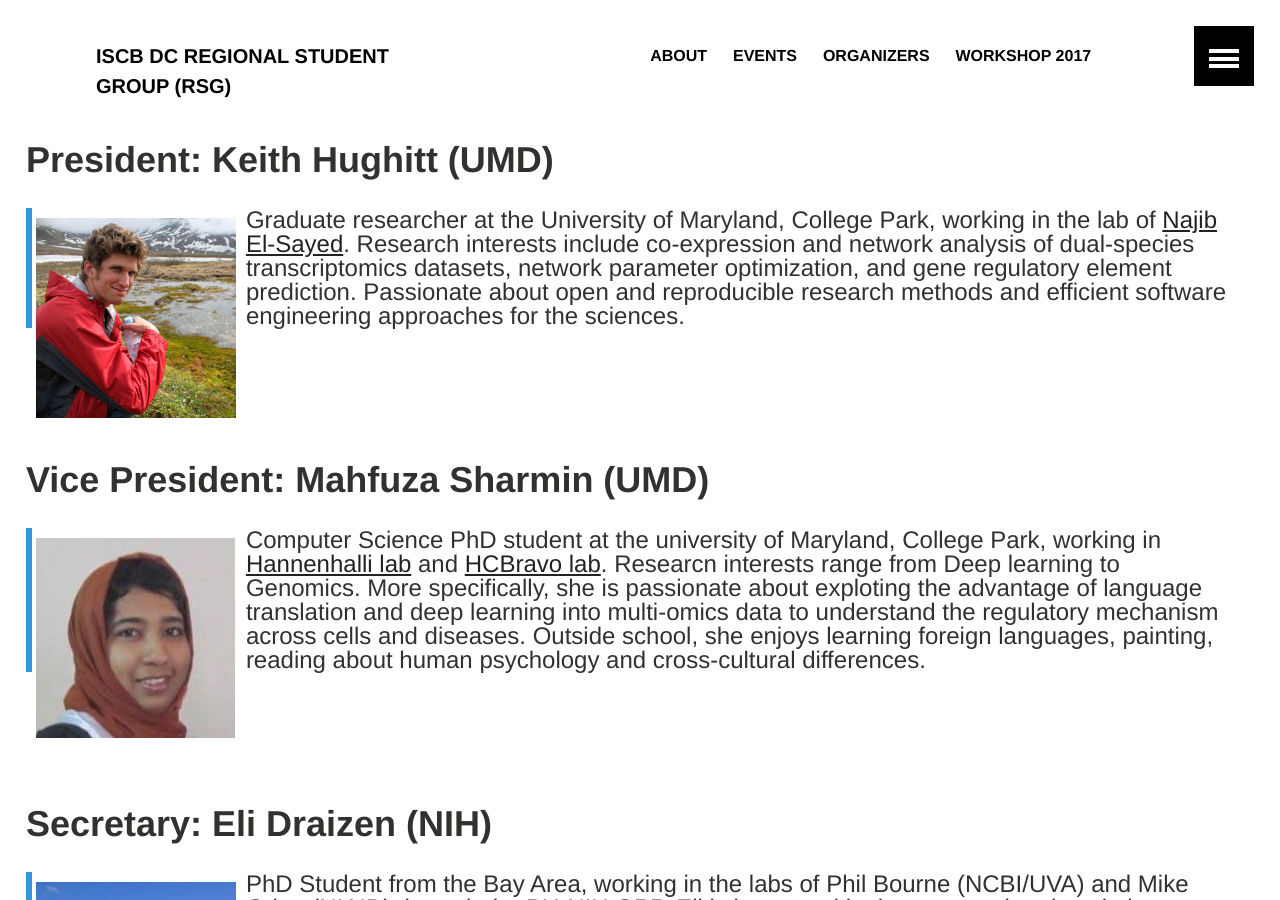
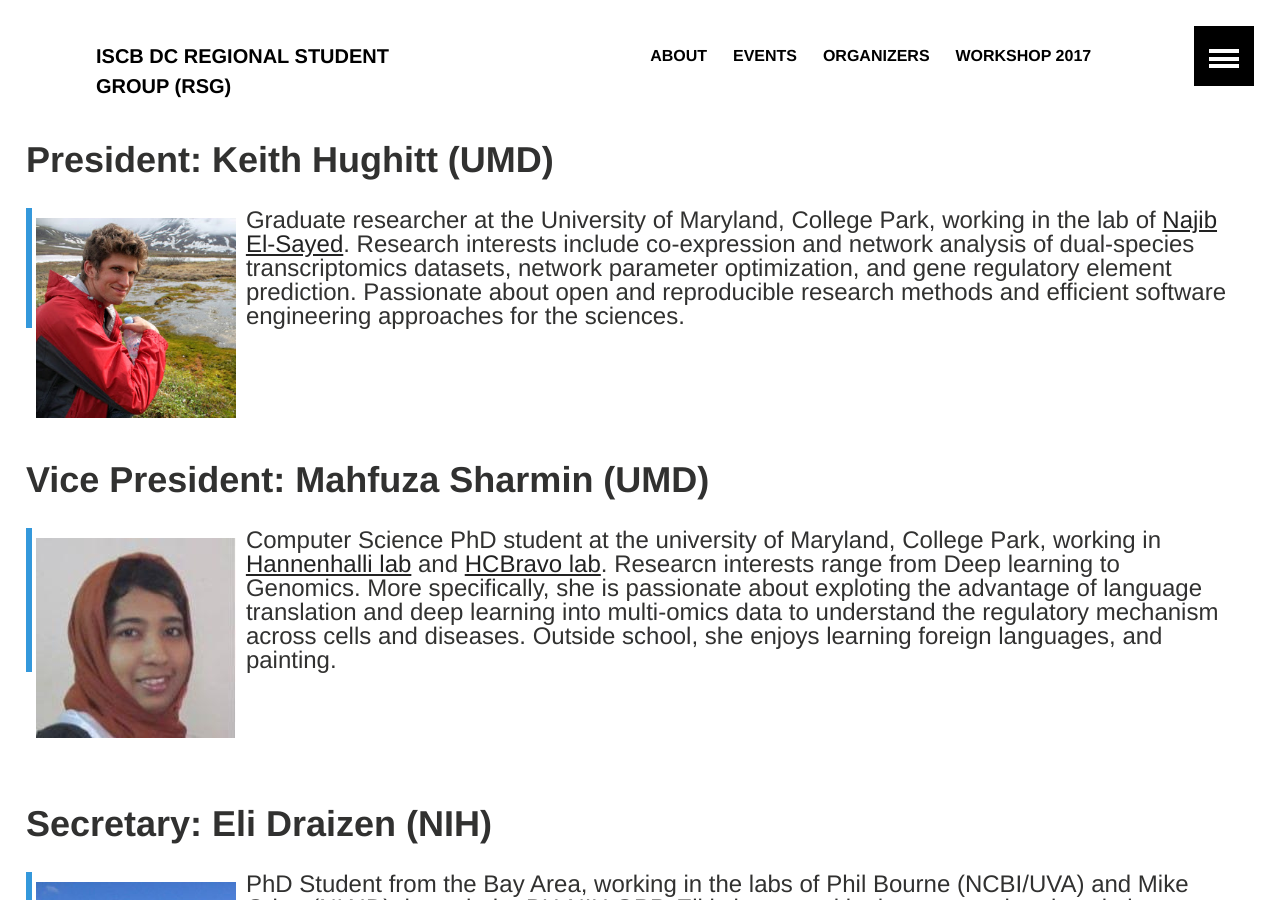
Before and after one commit to iscb-dc-rsg/iscb-dc-rsg.github.io, a Jekyll site: the page built from _pages/organizers.md, in a window 1280 px wide and 900 px high. Built offline with Jekyll 4.4.1, drawn with Linux system fonts in a browser that asks for light colours; our own code applies the rules of GitHub Pages for plain Markdown files.

Commit message:
Update organizers.md

```diff
--- a/_pages/organizers.md
+++ b/_pages/organizers.md
@@ -20,7 +20,7 @@
 ![Mahfuza Sharmin](../images/organizers/sharmin.jpg){: .organizer-image .float-left }
 
 
-> Computer Science PhD student at the university of Maryland, College Park, working in [Hannenhalli lab](http://www.cbcb.umd.edu/~sridhar/) and [HCBravo lab](http://www.hcbravo.org). Researcn interests range from Deep learning to Genomics. More specifically, she is passionate about exploting the advantage of language translation and deep learning into multi-omics data to understand the regulatory mechanism across cells and diseases. Outside school, she enjoys learning foreign languages, painting, reading about human psychology and cross-cultural differences.
+> Computer Science PhD student at the university of Maryland, College Park, working in [Hannenhalli lab](http://www.cbcb.umd.edu/~sridhar/) and [HCBravo lab](http://www.hcbravo.org). Researcn interests range from Deep learning to Genomics. More specifically, she is passionate about exploting the advantage of language translation and deep learning into multi-omics data to understand the regulatory mechanism across cells and diseases. Outside school, she enjoys learning foreign languages, and painting.
 
 
 &nbsp;
```
